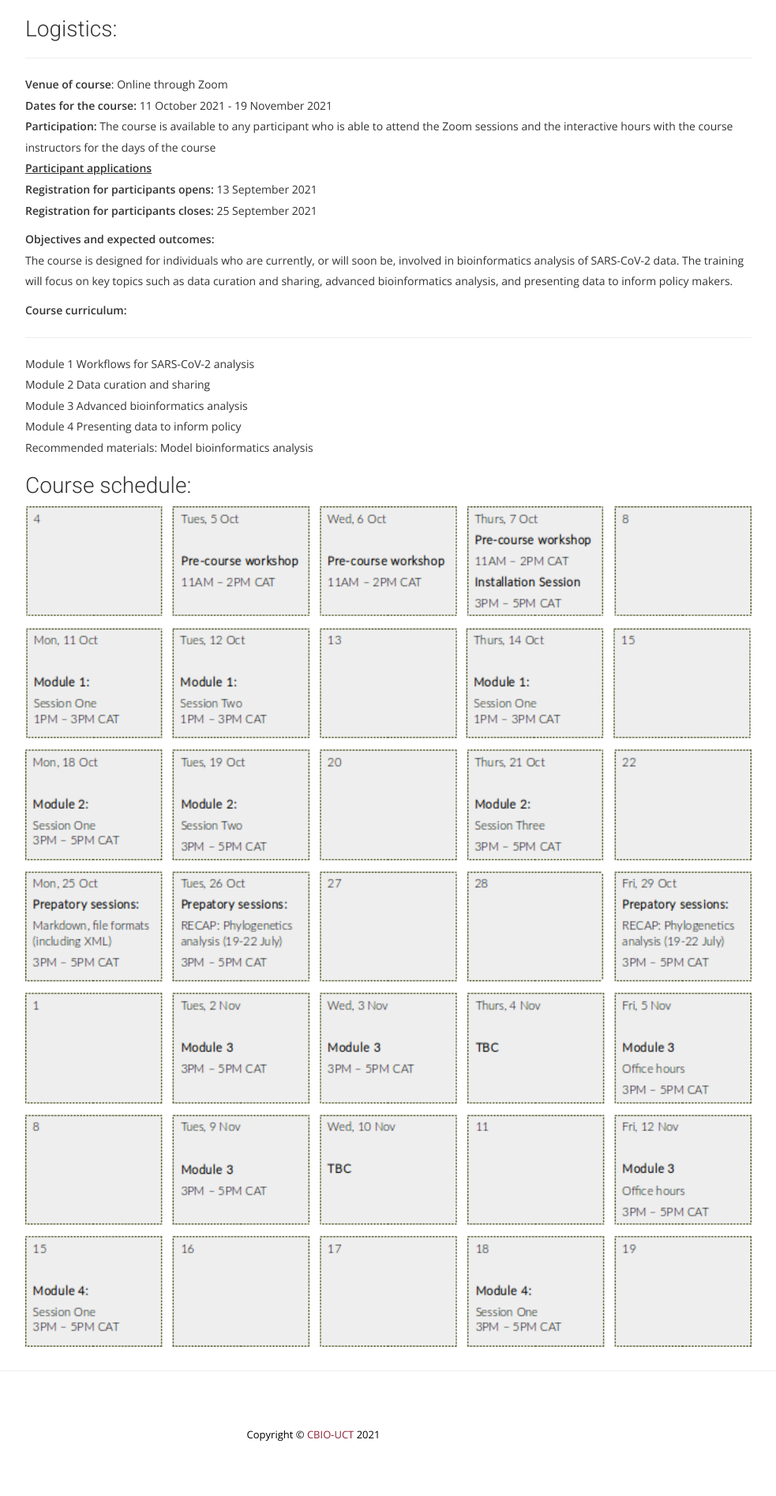
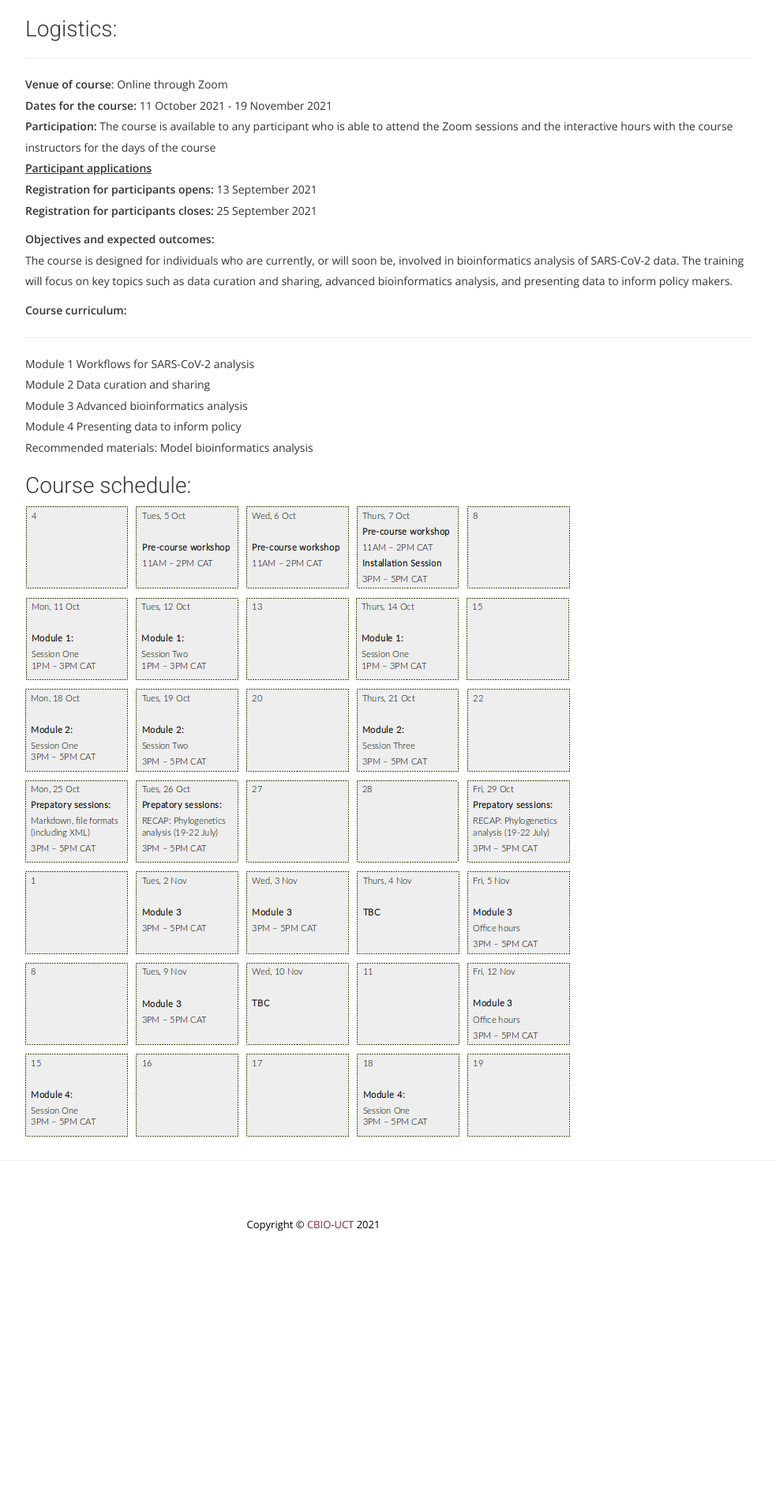
Before and after one commit to uct-cbio/ngs-academy, a Jekyll site: the page built from _posts/2021-08-03-SARS-CoV-2-NGS-Bioinformatics-Course-2021.md, in a window 1280 px wide. Shown: the part 834-2728 px from the top of the page at 79% size, without its empty margins (243-1226 px from the left). Built offline with Jekyll 4.4.1, drawn with Linux system fonts in a browser that asks for light colours; nearby versions of some CDN libraries; some web fonts are replaced; comment, search, counter and statistics services are not loaded; after the commit the page ends 2462 px from its top, so only the background shows below that.

Commit message:
reduced image width to 75%

```diff
--- a/_posts/2021-08-03-SARS-CoV-2-NGS-Bioinformatics-Course-2021.md
+++ b/_posts/2021-08-03-SARS-CoV-2-NGS-Bioinformatics-Course-2021.md
@@ -107,7 +107,7 @@ and sharing, advanced bioinformatics analysis, and presenting data to inform pol
 
 <div class="row">
     <div class="col-sm-12">
-     <div><img alt="..." src="/ngs-academy/img/course_schedule_2.png" width="100%"/>
+     <div><img alt="..." src="/ngs-academy/img/course_schedule_2.png" width="75%"/>
 
   </div>
 </div>
```
